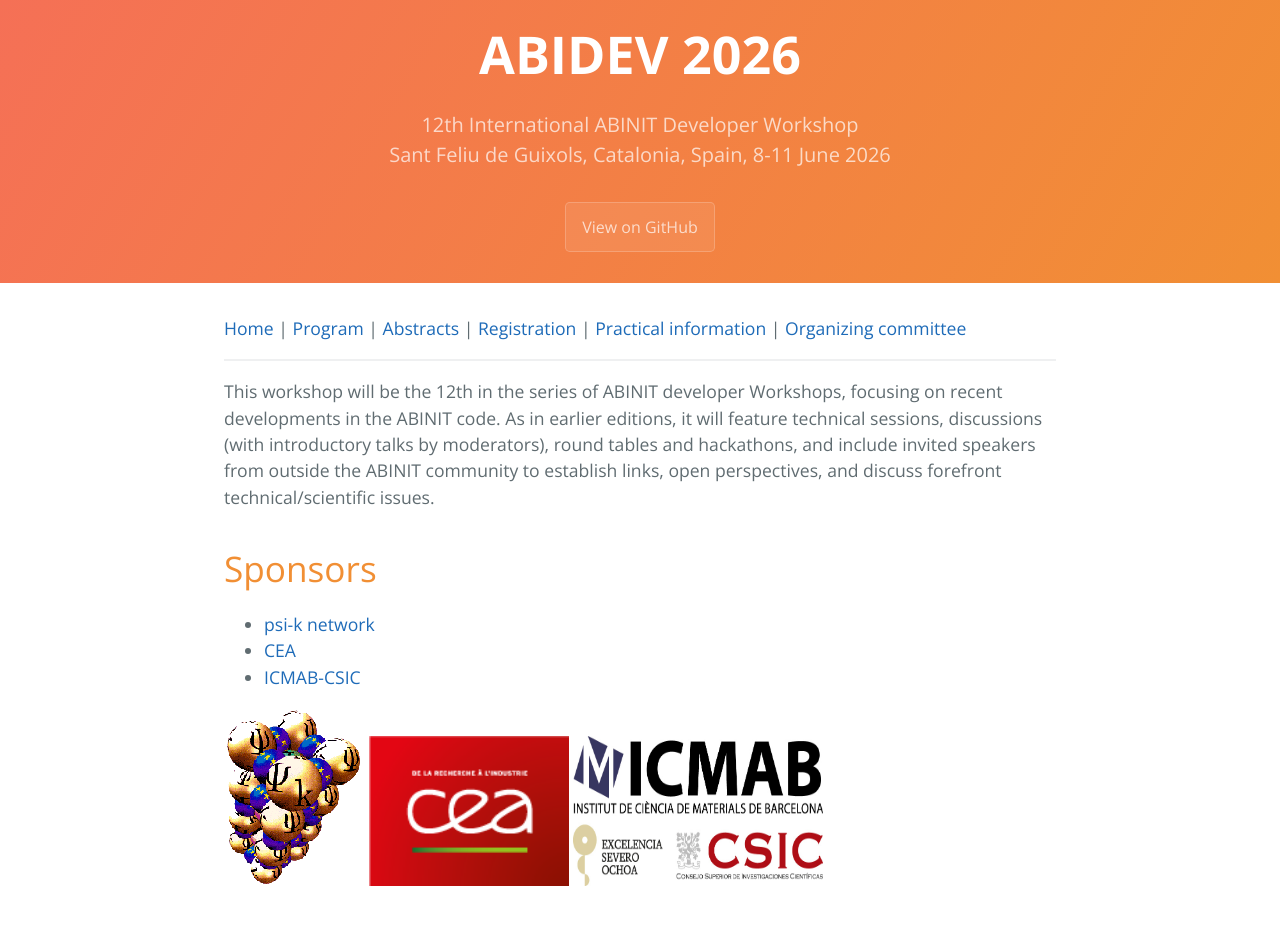
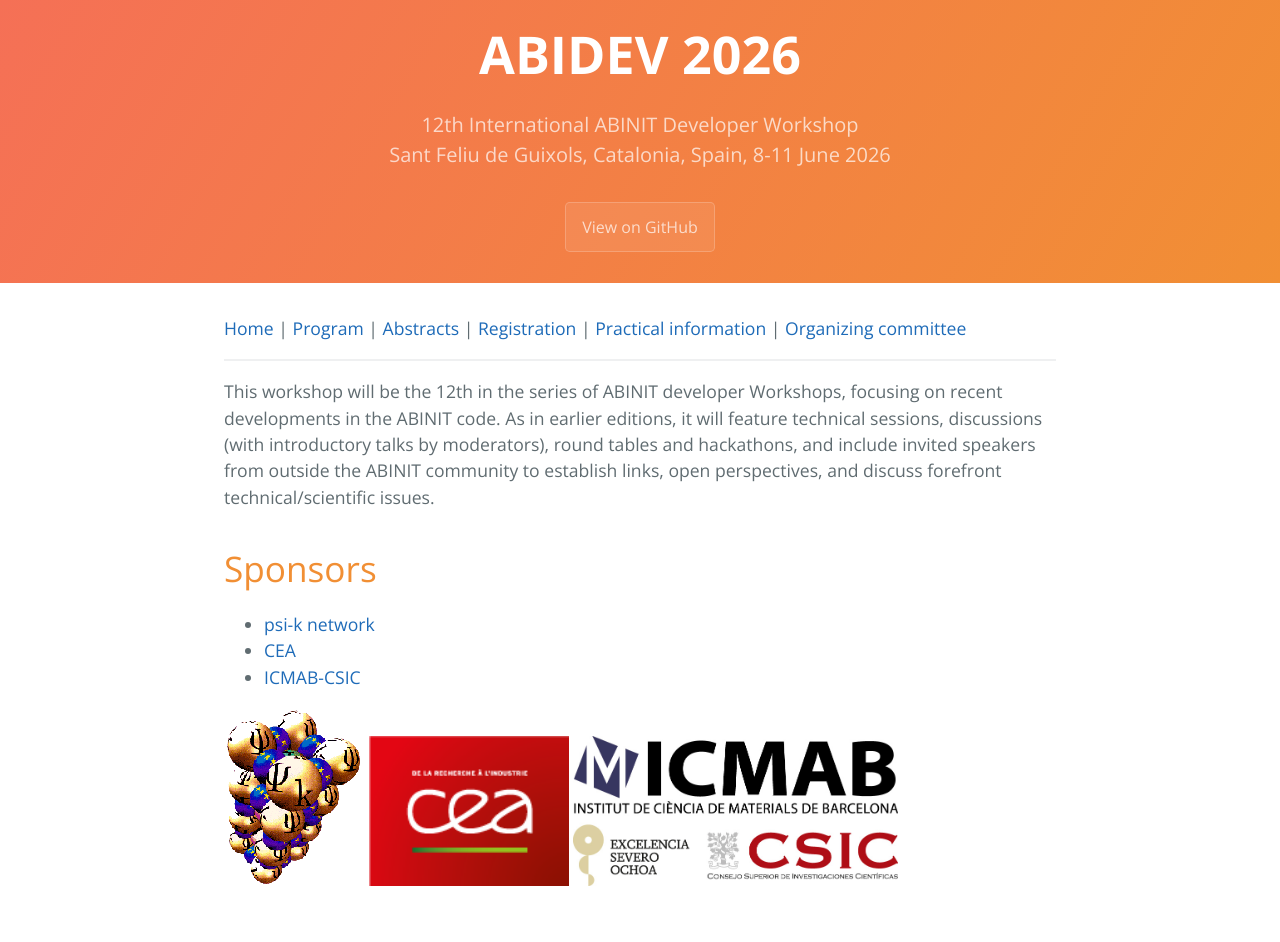
Before and after one commit to abinit/abidev2026, a Jekyll site: the page built from docs/index.md, in a window 1280 px wide. Built offline with Jekyll 4.4.1, drawn with Linux system fonts in a browser that asks for light colours; the repository's description, which GitHub fills in, is left out.

Commit message:
Update index.md

```diff
--- a/docs/index.md
+++ b/docs/index.md
@@ -19,4 +19,4 @@ open perspectives, and discuss forefront technical/scientific issues.
 - [CEA](https://www.cea.fr/)
 - [ICMAB-CSIC](https://icmab.es/)
 
-![](logo/psik.png)  ![](logo/logo_cea.png){: style="height:150px;width:200px"} ![](logo/icmab_so_csic_color.jpg){: style="height:150px;width:250px"}
+![](logo/psik.png)  ![](logo/logo_cea.png){: style="height:150px;width:200px"} ![](logo/icmab_so_csic_color.jpg){: style="height:150px;width:325px"}
```
